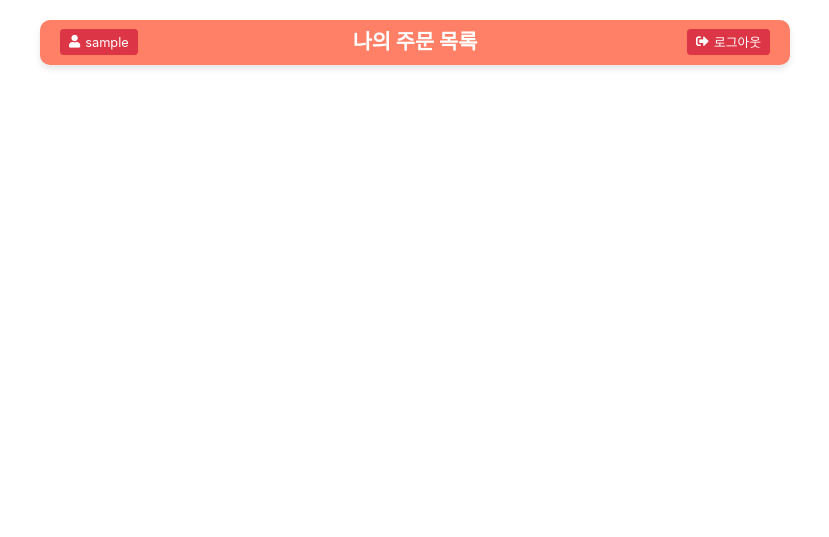
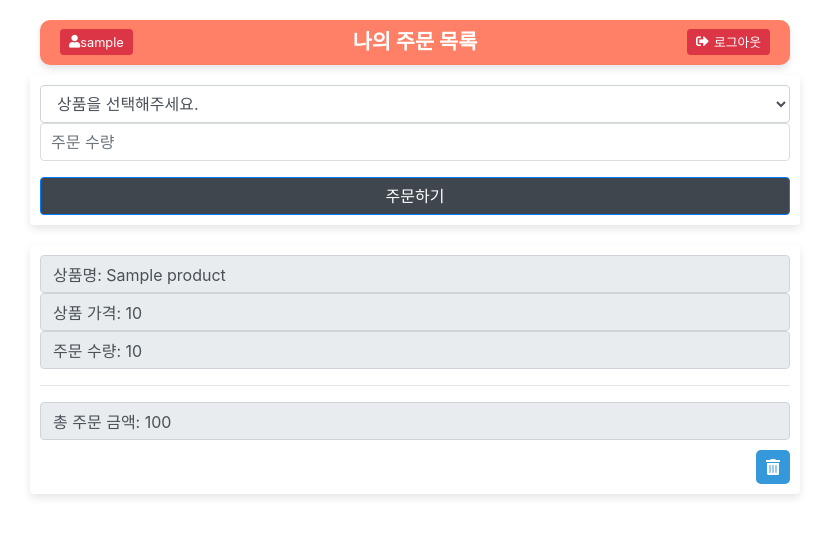
Before and after one commit to konerds/fastapi-shop-api, a FastAPI app: template src/templates/orders.html in a window 1280 px wide. Shown: the top 537 px of the page, without its empty margins (225-1054 px from the left). Run offline with FastAPI, Linux system fonts and the light colour scheme; the template is opened without the code that fills it: most values are stand-ins (such as "Sample title", 1, 10 or a date in 2020); some libraries are stand-ins or nearby versions.

Commit message:
chore / feat
- chore
  - Enforce using foreign key constrain for sqlite memory database
- feat
  - Update signin page
  - Update signup page
  - Update orders page
  - Update orders api

```diff
--- a/src/dependencies.py
+++ b/src/dependencies.py
@@ -1,5 +1,7 @@
 from passlib.context import CryptContext
+from sqlalchemy import text
 
+from core.config import settings
 from db.session import SessionLocal
 
 crypt_context = CryptContext(
@@ -19,6 +21,8 @@ def verify(plain, encrypted):
 def get_db():
     session = SessionLocal()
     try:
+        if settings.ENV == "dev":
+            session.execute(text("PRAGMA foreign_keys=ON;"))
         yield session
     finally:
         session.close()
--- a/src/static/css/header.css
+++ b/src/static/css/header.css
@@ -31,7 +31,7 @@
     align-items: center;
 }
 
-.username-button i, .logout-button i {
+.logout-button i {
     margin-right: 5px;
 }
 
--- a/src/static/css/orders.css
+++ b/src/static/css/orders.css
@@ -15,20 +15,12 @@
     padding: 10px;
 }
 
-.order-title, .order-content {
+.order-quantity {
     width: 100%;
     margin-bottom: 10px;
     border: 1px solid #ddd;
     background-color: #fff;
     padding: 10px;
-}
-
-.order-title {
-    font-size: 1.1rem;
-}
-
-.order-content {
-    min-height: 100px;
 }
 
 .edit-buttons {
--- a/src/templates/orders.html
+++ b/src/templates/orders.html
@@ -2,7 +2,7 @@
 <html lang="ko">
 <head>
     <meta charset="UTF-8">
-    <title>Shop Service - Orders</title>
+    <title>Orders</title>
     <link href="https://stackpath.bootstrapcdn.com/bootstrap/4.3.1/css/bootstrap.min.css" rel="stylesheet">
     <link href="https://cdnjs.cloudflare.com/ajax/libs/font-awesome/5.15.1/css/all.min.css" rel="stylesheet">
     <link rel="stylesheet" type="text/css"
@@ -10,7 +10,61 @@
     <link rel="stylesheet" type="text/css"
           href="{{ url_for('static', path='/css/orders.css') }}"/>
     <script>
+        function handlerOnChangeOptions(e) {
+            var elSelectProducts = e.target;
+            var selectedIdx = elSelectProducts.selectedIndex;
+            if (!selectedIdx) {
+                return;
+            }
+            var pdt = elSelectProducts.options[selectedIdx];
+            var price = pdt.getAttribute("data-price");
+            if (!price) {
+                return;
+            }
+            var stock = pdt.getAttribute("data-stock");
+            if (!stock) {
+                return;
+            }
+            var elInputQuantity = document.getElementById("quantity");
+            elInputQuantity.setAttribute("max", stock);
+            elInputQuantity.setAttribute("value", 1)
+            document.getElementById("total-price").innerText = `총 주문 가격: ${price}원`;
+        }
+
+        function handlerOnChangeQuantity(e) {
+            var elSelectProducts = document.getElementById("options-product");
+            var selectedIdx = elSelectProducts.selectedIndex;
+            if (!selectedIdx) {
+                return;
+            }
+            var price = elSelectProducts.options[selectedIdx].getAttribute("data-price");
+            if (!price) {
+                return;
+            }
+            var quantity = +e.target.value;
+            if (!quantity) {
+                quantity = 1;
+            } else {
+                var max = +e.target.max;
+                if (quantity > max) {
+                    quantity = max;
+                }
+            }
+            document.getElementById("quantity").value = quantity;
+            document.getElementById("total-price").innerText = `총 주문 가격: ${price * quantity}원`;
+        }
+
         function createOrder() {
+            var productId = document.getElementById("options-product").value;
+            var quantity = document.getElementById('quantity').value;
+            if (!productId || !quantity) {
+                alert("주문하실 상품을 선택해주세요.");
+                return;
+            }
+            if (!quantity) {
+                alert("주문 수량을 입력해주세요.");
+                return;
+            }
             fetch('/api/orders', {
                 method: 'POST',
                 headers: {
@@ -18,49 +72,44 @@
                 },
                 body: JSON.stringify(
                     {
-                        product_id: 1,
-                        quantity: 1
+                        product_id: productId,
+                        quantity: quantity
                     }
                 )
             })
                 .then(response => response.json())
-                .then(data => {
-                    console.log(data);
-                    window.location.reload();
+                .then(_ => {
+                    location.reload();
                 })
                 .catch((error) => {
                     console.error('Error:', error);
                 });
         }
 
-        function cancelOrder(id) {
+        function cancelOrder(orderId) {
             if (!confirm('주문을 취소하시겠습니까?')) {
                 return;
             }
-            fetch('/api/orders/' + id, {
+            fetch('/api/orders/' + orderId, {
                 method: 'DELETE',
             })
-                .then(response => response.json())
-                .then(data => {
-                    console.log(data);
-                    window.location.reload();
-                })
                 .catch((error) => {
                     console.error('Error:', error);
-                });
+                }).finally(() => {
+                location.reload();
+            });
         }
 
         function signout() {
             fetch('/api/members/signout', {
-                method: 'POST',
+                method: 'GET',
                 headers: {
                     'Content-Type': 'application/json'
                 }
             })
                 .then(response => response.json())
-                .then(data => {
-                    console.log(data);
-                    window.location.href = '/';
+                .then(_ => {
+                    location.href = '/';
                 })
                 .catch((error) => {
                     console.error('Error:', error);
@@ -71,6 +120,75 @@
 <body>
 <div class="container">
     {% include "header.html" %}
+    <div class="card">
+        <div class="card-body">
+            <select id="options-product" class="form-control" onchange="handlerOnChangeOptions(event)">
+                <option value="" data-price="0">상품을 선택해주세요.</option>
+                {% for product in products %}
+                    {% if product.stock > 0 %}
+                        <option
+                                value="{{ product.id }}"
+                                data-price="{{ product.price }}"
+                                data-stock="{{ product.stock }}"
+                        >
+                            {{ product.name }} (재고: {{ product.stock }})
+                        </option>
+                    {% endif %}
+                {% endfor %}
+            </select>
+            <input
+                    type="number"
+                    id="quantity"
+                    class="form-control order-quantity"
+                    placeholder="주문 수량"
+                    min="1"
+                    onchange="handlerOnChangeQuantity(event)"
+            />
+            <p id="total-price" class="mt-3"></p>
+            <button onclick="createOrder()" class="btn btn-primary btn-block">주문하기</button>
+        </div>
+    </div>
+    {% for order in orders %}
+        <div class="card order">
+            <div class="card-body">
+                {% for product in order.products %}
+                    <input
+                            type="text"
+                            id="name-{{ product.id }}"
+                            class="form-control"
+                            value="상품명: {{ product.name }}"
+                            readonly
+                    />
+                    <input
+                            type="text"
+                            id="unit-price-{{ product.id }}"
+                            class="form-control"
+                            value="상품 가격: {{ product.price }}"
+                            readonly
+                    />
+                    <input
+                            type="text"
+                            id="quantity-{{ product.id }}"
+                            class="form-control"
+                            value="주문 수량: {{ product.quantity }}"
+                            readonly
+                    />
+                    <hr/>
+                    <input
+                            type="text"
+                            id="total-price-{{ product.id }}"
+                            class="form-control"
+                            value="총 주문 금액: {{ product.price * product.quantity }}"
+                            readonly
+                    />
+                {% endfor %}
+                <div class="edit-buttons">
+                    <button onclick="cancelOrder({{ order.order_id }})" class="btn btn-delete"><i
+                            class="fas fa-trash-alt"></i></button>
+                </div>
+            </div>
+        </div>
+    {% endfor %}
 </div>
 </body>
 </html>
--- a/src/templates/signin.html
+++ b/src/templates/signin.html
@@ -24,7 +24,7 @@
             })
                 .then(response => response.json().then(body => ({status: response.status, body: body})))
                 .then(result => {
-                    if (result.status === 200) {
+                    if (result.status === 201) {
                         alert(result.body.message);
                         location.href = '/orders';
                     } else {
--- a/src/templates/signup.html
+++ b/src/templates/signup.html
@@ -25,7 +25,7 @@
             })
                 .then(response => response.json().then(body => ({status: response.status, body: body})))
                 .then(result => {
-                    if (result.status === 200) {
+                    if (result.status === 201) {
                         alert(result.body.message);
                         location.href = '/signin';
                     } else {
```
Also changed, not shown: src/api/members.py (+12 -4 lines), src/api/orders.py (+20 -13 lines), src/api/products.py (+8 -1 lines), src/db/models.py (+14 -2 lines), src/db/repositories.py (+36 -12 lines).
